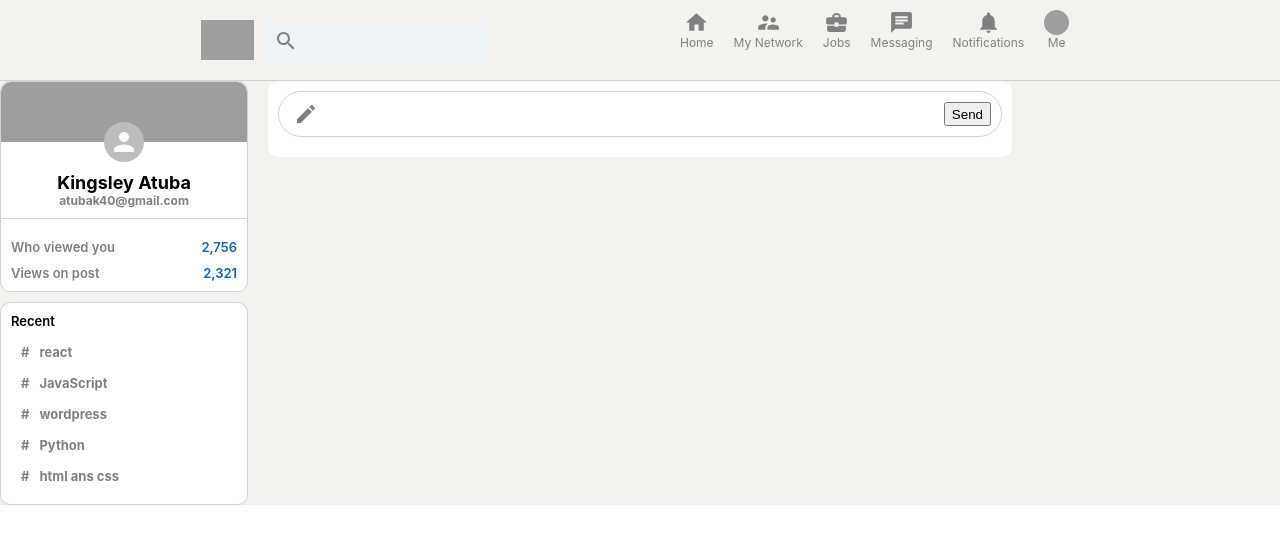
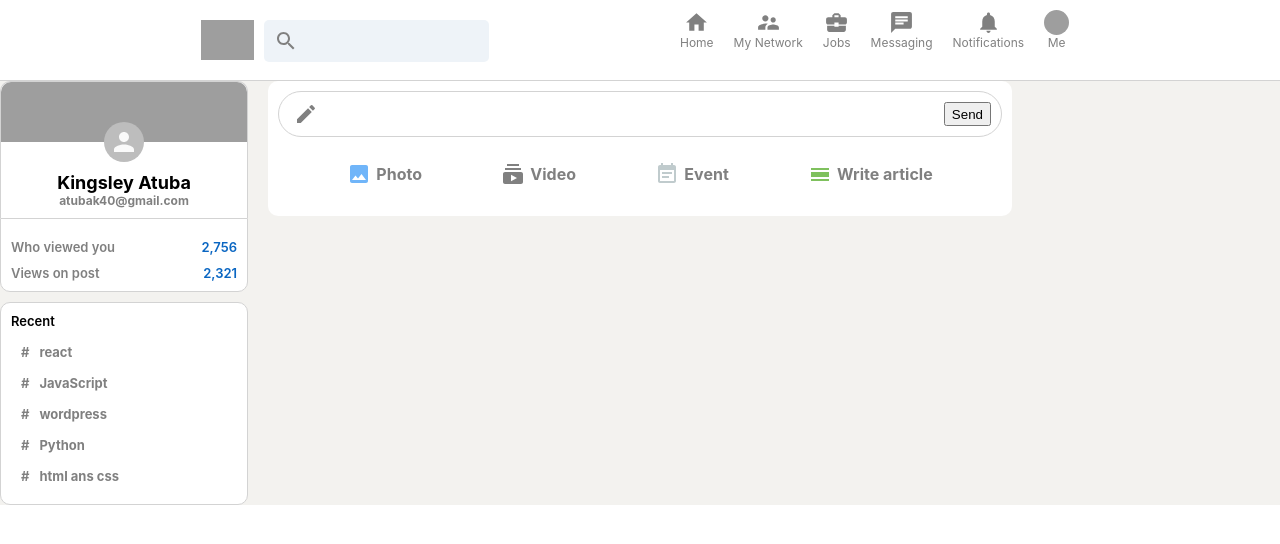
Before and after one commit to atubak400/Linkedin-Clone, a React (Create React App) app: page / in a window 1280 px wide. Shown: the top 544 px of the page. Built offline with nearby package versions, Linux system fonts and the light colour scheme; grey boxes are pictures that could not be loaded.

Commit message:
Feed input Section Done

```diff
--- a/src/Components/Feed/Feed.js
+++ b/src/Components/Feed/Feed.js
@@ -1,7 +1,12 @@
 import './feed.css'
-
+import ImageIcon from '@material-ui/icons/Image'
 import React from 'react'
 import CreateIcon from '@material-ui/icons/Create'
+import InputOption from '../InputOption/InputOption'
+import SubscriptionsIcon from '@material-ui/icons/Subscriptions'
+import EventNoteIcon from '@material-ui/icons/EventNote'
+import CalendarViewDayIcon from '@material-ui/icons/CalendarViewDay'
+
 function Feed() {
   return (
     <div className='feed'>
@@ -13,6 +18,20 @@
             <button type='submit'>Send</button>
           </form>
         </div>
+        <div className='feed__inputOptions'>
+          <InputOption Icon={ImageIcon} title='Photo' color='#70b5f9' />
+          <InputOption
+            Icon={SubscriptionsIcon}
+            title='Video'
+            color='#7E7A33E'
+          />
+          <InputOption Icon={EventNoteIcon} title='Event' color='#C0CBCD' />
+          <InputOption
+            Icon={CalendarViewDayIcon}
+            title='Write article'
+            color='#7FC15E'
+          />
+        </div>
       </div>
     </div>
   )
--- a/src/Components/Feed/feed.css
+++ b/src/Components/Feed/feed.css
@@ -32,3 +32,8 @@
   outline-width: 0;
   font-weight: 600;
 }
+
+.feed__inputOptions {
+  display: flex;
+  justify-content: space-evenly;
+}
--- a/src/Components/Header/Header.css
+++ b/src/Components/Header/Header.css
@@ -1,6 +1,7 @@
 .header {
   position: sticky;
   top: 0;
+  background-color: #fff;
   display: flex;
   justify-content: space-evenly;
   border-bottom: 0.1px solid lightgray;
--- /dev/null
+++ b/src/Components/InputOption/InputOption.js
@@ -0,0 +1,13 @@
+import React from 'react'
+import './inputOption.css'
+
+function InputOption({ Icon, title, color }) {
+  return (
+    <div className='inputOption'>
+      <Icon style={{ color: color }} />
+      <h4>{title}</h4>
+    </div>
+  )
+}
+
+export default InputOption
--- /dev/null
+++ b/src/Components/InputOption/inputOption.css
@@ -0,0 +1,17 @@
+.inputOption {
+  display: flex;
+  align-items: center;
+  margin-top: 15px;
+  color: gray;
+  padding: 10px;
+  cursor: pointer;
+}
+
+.inputOption:hover {
+  background-color: whitesmoke;
+  border-radius: 10px;
+}
+
+.inputOption > h4 {
+  margin-left: 5px;
+}
```
